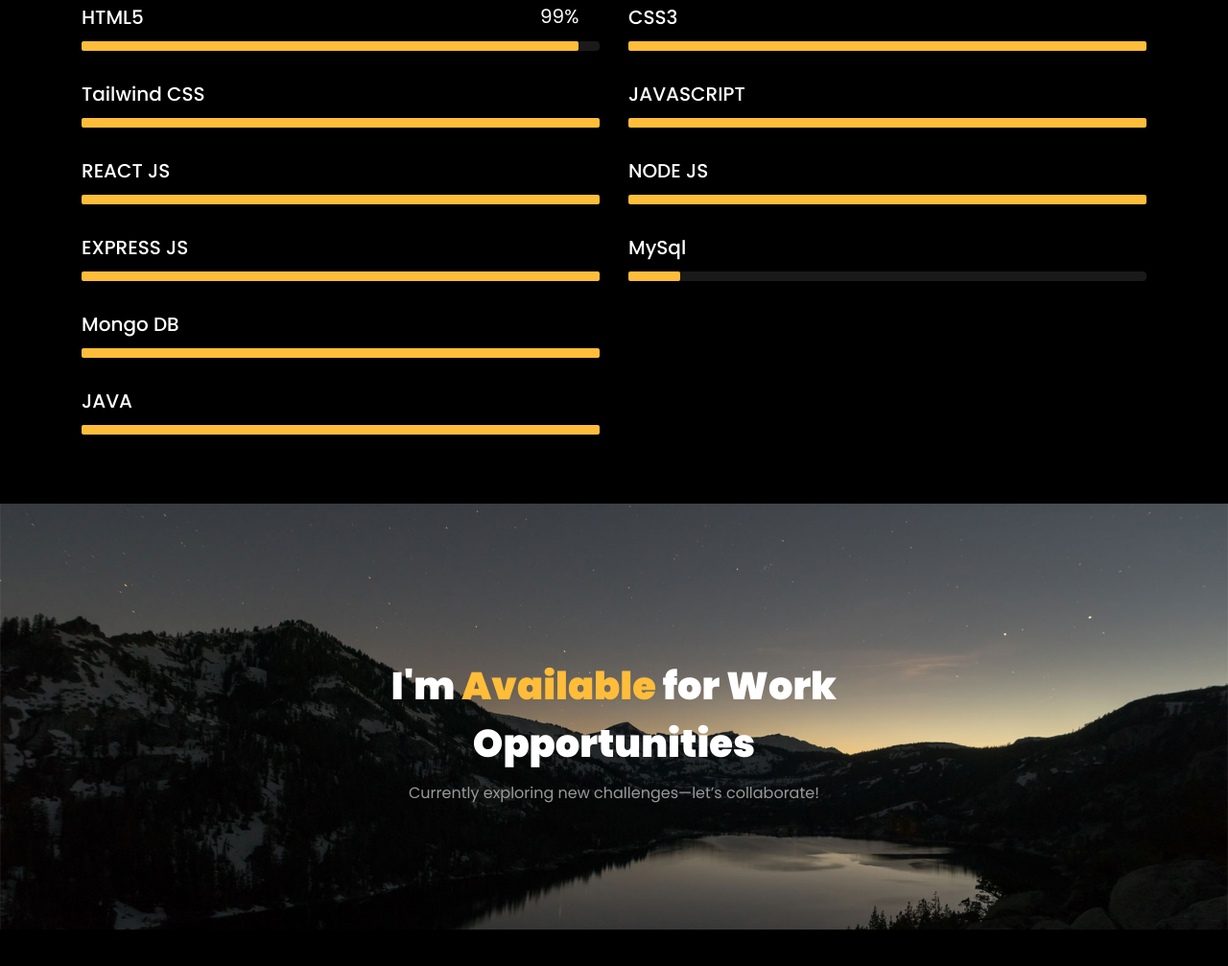
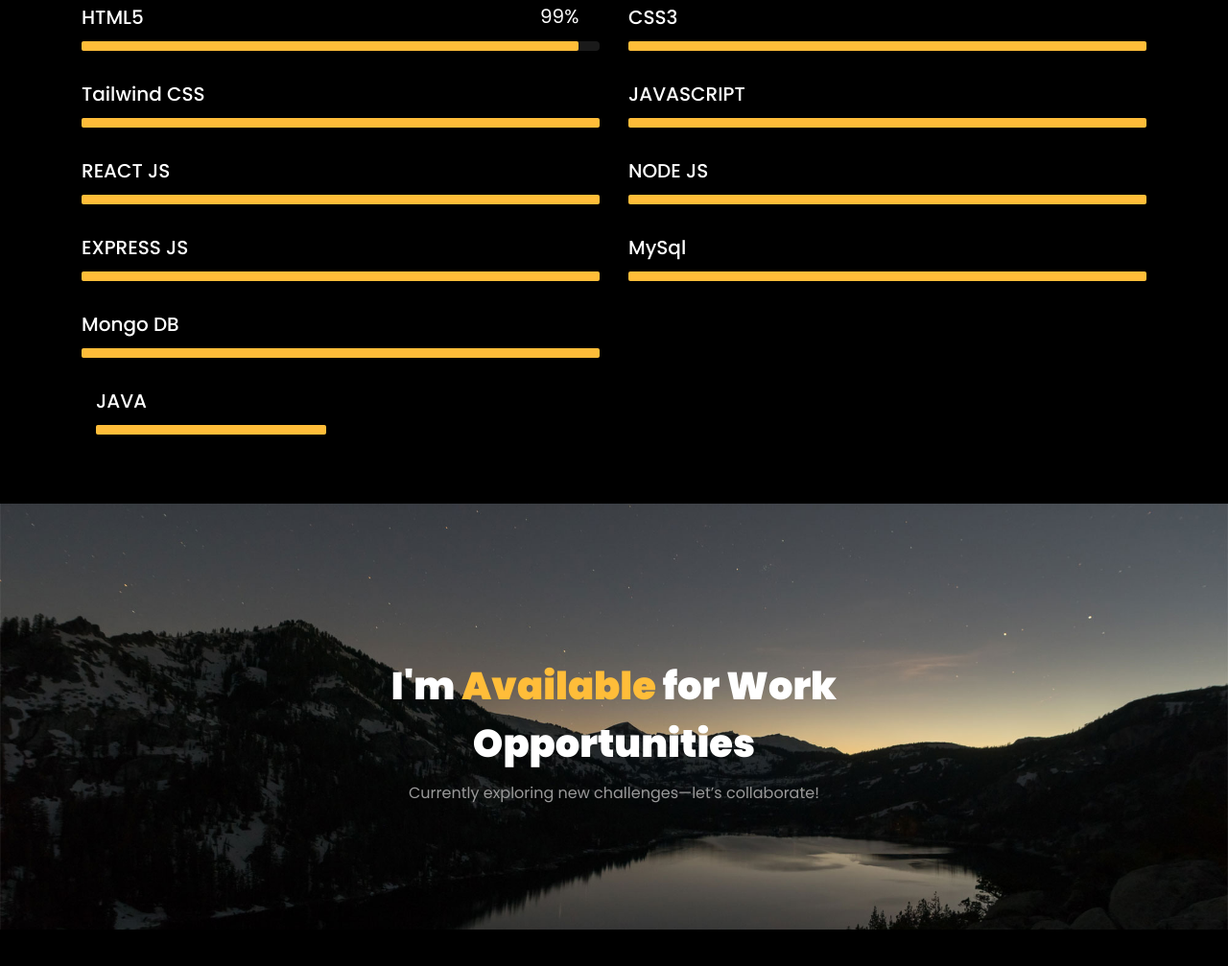
Before and after one commit to gokulnathsr/Gokulnath_PortFolio, a website: page public/index.html in a window 1280 px wide. Shown: the part 4162-5169 px from the top of the page at 96% size. Drawn offline with Linux system fonts and the light colour scheme; files whose address does not match are found by name.

Commit message:
Skill  changes

```diff
--- a/public/index.html
+++ b/public/index.html
@@ -476,7 +476,7 @@
                   aria-valuenow="80"
                   aria-valuemin="0"
                   aria-valuemax="100"
-                  style="width: 10%"
+                  style="width: 100%"
                 >
                   <!-- <span>95%</span> -->
                 </div>
@@ -499,6 +499,7 @@
                 </div>
               </div>
             </div>
+            <div class="col-md-6 animate-box">
             <div class="progress-wrap ftco-animate">
               <h3>JAVA</h3>
               <div class="progress">
@@ -514,6 +515,7 @@
                 </div>
               </div>
             </div>
+          </div>
           </div>
         </div>
       </div>
```
